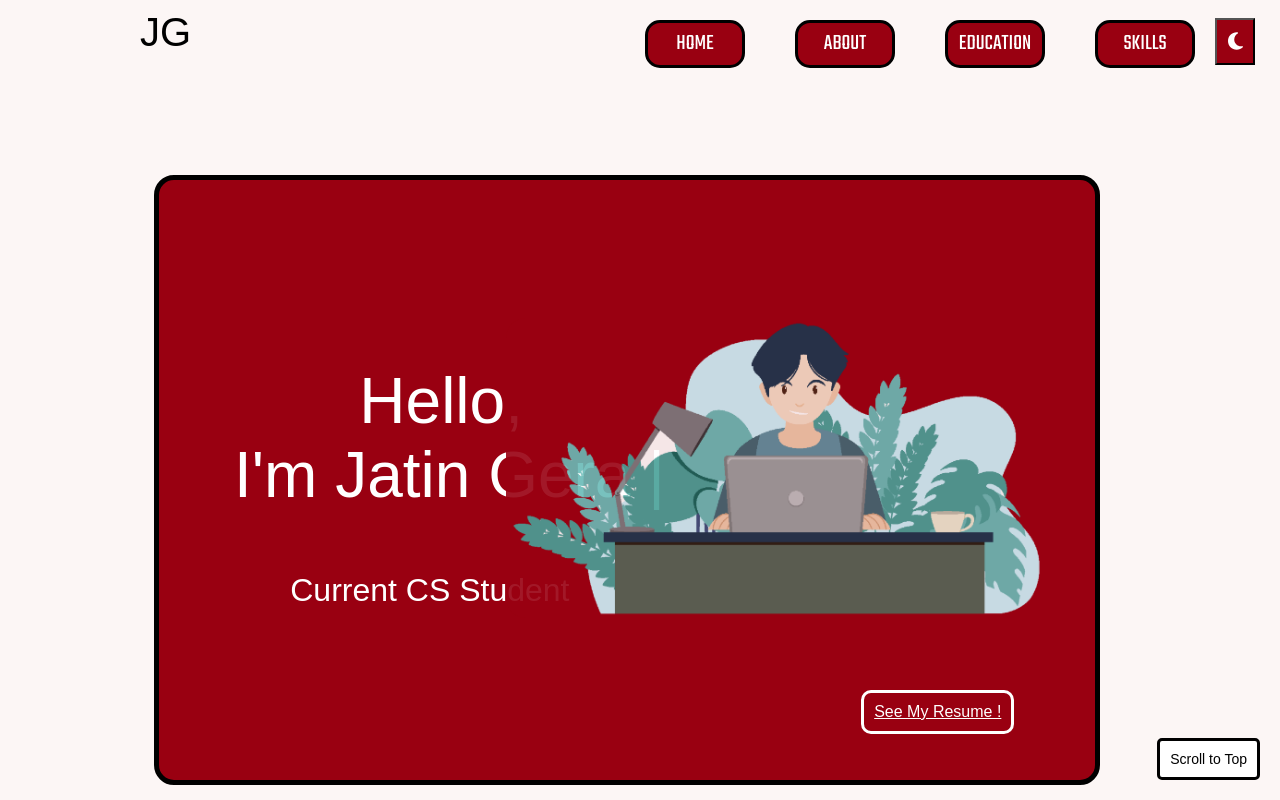
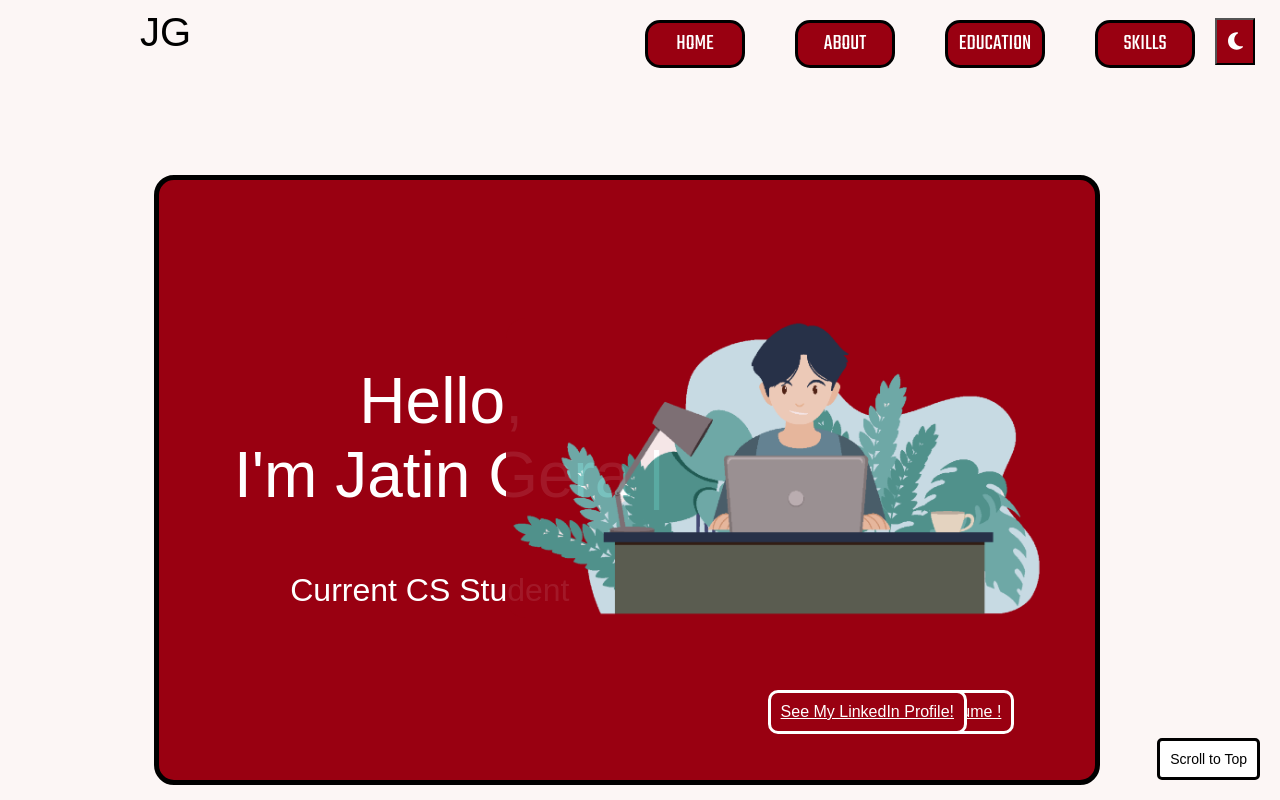
Before and after one commit to jating378/my-portfolio, a React (Create React App) app: page / in a window 1280 px wide. Shown: the top 800 px of the page. Built offline with nearby package versions, Linux system fonts and the light colour scheme; a web font is replaced by a local one.

Commit message:
resume update and linkedin button

```diff
--- a/src/App.css
+++ b/src/App.css
@@ -458,6 +458,19 @@ body.light-mode .scroll-to-top{
   cursor: pointer;
 }
 
+.linkedin-button {
+  /* Add your styles here */
+  background-color:#041a4d;
+  position: fixed;
+  top:85%;
+  left:65%;
+  color: white;
+  border-radius:10px;
+  border:3px solid white;
+  padding: 10px;
+  cursor: pointer;
+}
+
 body.light-mode .resume-button{
   background-color: #990011;
 }
@@ -468,3 +481,31 @@ body.light-mode .resume-button:hover{
 .resume-button:hover {
   background-color:#0060e7;
 }
+
+
+
+
+.linkedin-button {
+  /* Add your styles here */
+  background-color:#041a4d;
+  position: fixed;
+  top:85%;
+  left:65%;
+  color: white;
+  border-radius:10px;
+  border:3px solid white;
+  padding: 10px;
+  cursor: pointer;
+}
+
+
+body.light-mode .linkedin-button{
+  background-color: #990011;
+}
+
+body.light-mode .linkedin-button:hover{
+  background-color:#ca3244;
+}
+.linkedin-button:hover {
+  background-color:#0060e7;
+}
--- a/src/App.js
+++ b/src/App.js
@@ -96,6 +96,15 @@ function App() {
       >
         See My Resume !
       </a>
+      <a
+        href="https://www.linkedin.com/in/jating378/"
+        target="_blank"
+        rel="noopener noreferrer"
+        className="linkedin-button"
+      >
+        See My LinkedIn Profile!
+      </a>
+
       </div>
       <div className='about-me-container container' id="about-section">
         <h2 className='logo-text protest-riot-text about-me-heading'>
@@ -182,8 +191,8 @@ function App() {
           </li>
         </ul>
         <p className="skills-note">
-          Actively exploring and gaining proficiency in MERN Stack and Flask for
-          modern and efficient web development.
+          Actively exploring and gaining proficiency in
+          modern technologies for innovative and efficient web development.
         </p>
 </div>
 <button className="scroll-to-top" onClick={scrollToTop}>
```
Also changed, not shown: 1 other file (tests, documents, lock files or other folders).
